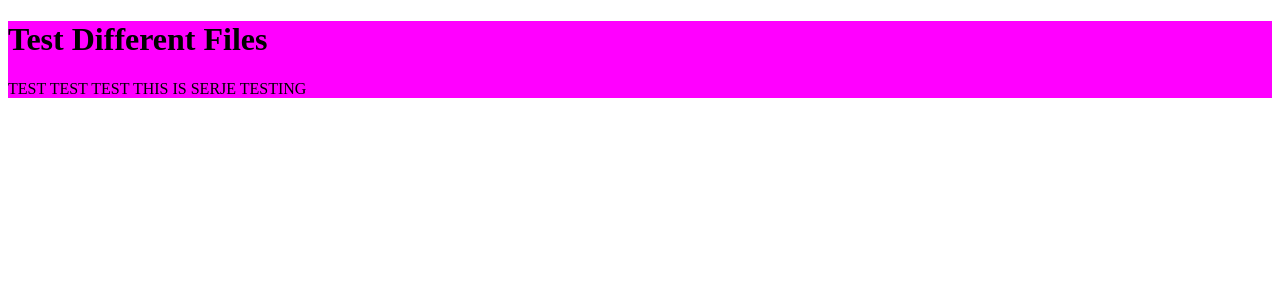
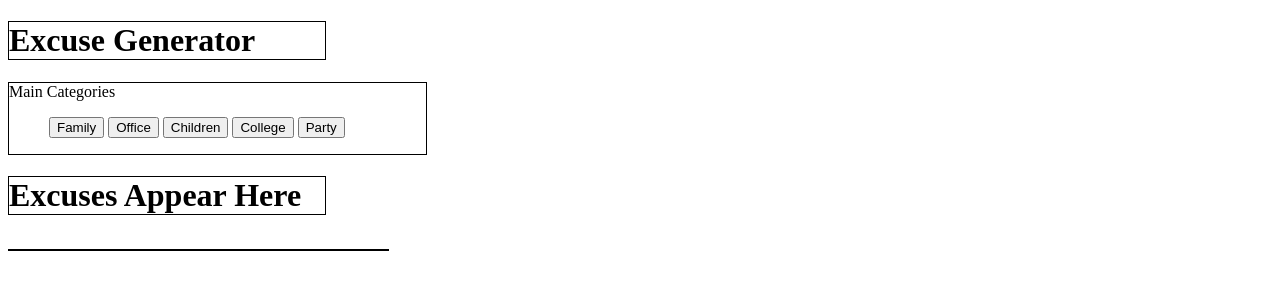
Before and after one commit to SMinott/project-1-042522, a plain HTML site: page index.html in a window 1280 px wide. Drawn offline with Linux system fonts and the light colour scheme; no server answers.

Commit message:
We were, thankfully, able to display something on the DOM.

```diff
--- a/index.html
+++ b/index.html
@@ -6,12 +6,20 @@
     <meta http-equiv="X-UA-Compatible" content="ie=edge">
     <link rel='stylesheet' href="style.css"> </link>
     <title>Excuse Generator</title>
-    <script defer type='text/javascript' src='index.js'> </script>
+    <script type='text/javascript' src='index.js'> </script>
 </head>
 <body>
-    <div>
-        <h1>Test Different Files</h1>
-        <p>TEST TEST TEST THIS IS SERJE TESTING</p>
-    </div>
+    <h1>Excuse Generator</h1>
+    <nav>Main Categories
+        <ul>
+            <button id="family">Family</button>
+            <button>Office</button>
+            <button>Children</button>
+            <button>College</button>
+            <button>Party</button>
+        </ul>
+    </nav>
+    <h1>Excuses Appear Here</h1>
+    <section id = "excuses"></section>
 </body>
 </html>
--- a/index.js
+++ b/index.js
@@ -1 +1,19 @@
-console.log("TEST TEST THIS IS SERJE TESTING")
+document.addEventListener("DOMContentLoaded", ()=>{
+    const url ="https://excuser.herokuapp.com/v1/excuse/200"
+    fetch(url)
+    .then(response =>{
+        return response.json()
+    })
+    .then(response =>{
+        response.forEach(getElementsOnDom)
+    })
+})
+
+
+function getElementsOnDom(response){
+    console.log(response)
+    const quotes = document.getElementById("excuses")
+    const newQuote = document.createElement("li")
+    newQuote.textContent = response.excuse
+    quotes.append(newQuote)
+}
--- a/style.css
+++ b/style.css
@@ -1,3 +1,30 @@
-div {
-    background: fuchsia;
+h1{
+    display: flex;
+    flex: 1;
+    border: 1px black solid;
+    width: 25%;
+    height: 100%;
+    flex-wrap: wrap;
+    flex-direction: row;
 }
+nav{
+    flex: 1;
+    border: 1px black solid;
+    width: 33%;
+    height: 33%;
+    flex-wrap: wrap;
+    flex-direction: column;
+}
+section{
+    flex: 1;
+    flex-wrap: wrap;
+    border: 1px black solid;
+    width: 30%;
+    height: 30%;
+    flex-direction: row;
+
+}
+
+nav, section{
+    display: inline-block;
+}
```
